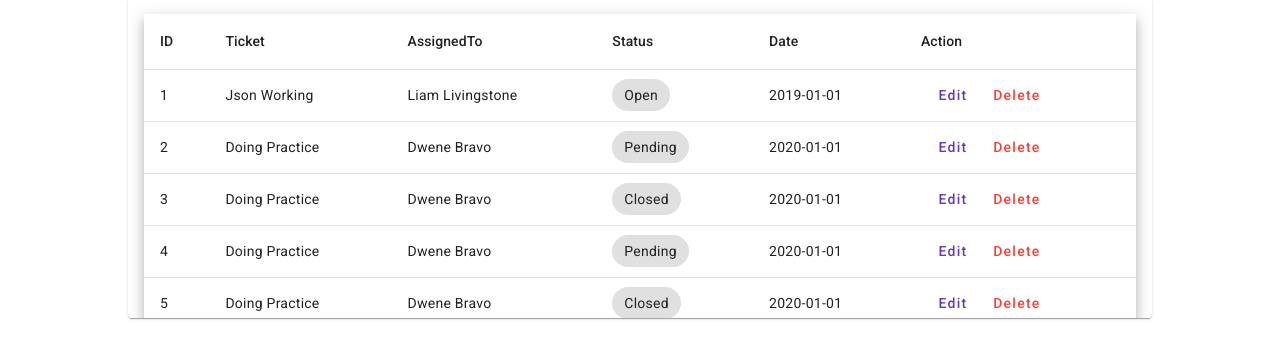
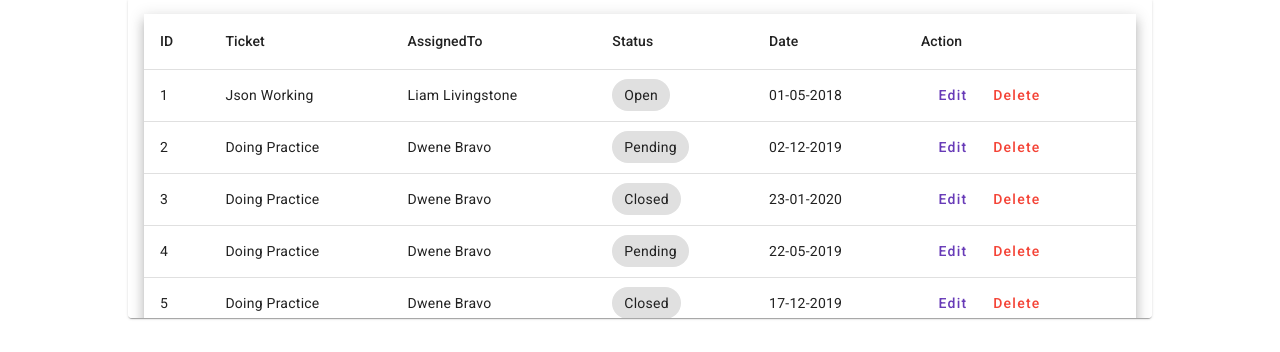
Before and after one commit to syagyesh/Assignment5, an Angular app: page / in a window 1280 px wide. Shown: the part 493-845 px from the top of the page. Built offline with nearby package versions, Linux system fonts and the light colour scheme.

Commit message:
date style added

```diff
--- a/package.json
+++ b/package.json
@@ -17,9 +17,11 @@
     "@angular/core": "^16.1.0",
     "@angular/forms": "^16.1.0",
     "@angular/material": "^16.1.7",
+    "@angular/material-moment-adapter": "^16.1.7",
     "@angular/platform-browser": "^16.1.0",
     "@angular/platform-browser-dynamic": "^16.1.0",
     "@angular/router": "^16.1.0",
+    "moment": "^2.29.4",
     "rxjs": "~7.8.0",
     "tslib": "^2.3.0",
     "zone.js": "~0.13.0"
--- a/src/app/components/card/card.component.ts
+++ b/src/app/components/card/card.component.ts
@@ -11,7 +11,7 @@ import { DialogComponent } from '../dialog/dialog.component';
   styleUrls: ['./card.component.css']
 })
 export class CardComponent implements OnInit {
-  data = [...data];
+  data : any[];
   dataSource : any[];
 
   // Filter Values
@@ -26,9 +26,9 @@ export class CardComponent implements OnInit {
   constructor(public dialog: MatDialog) {}
 
   ngOnInit(): void {
+    localStorage.getItem('data') ? this.data = JSON.parse(localStorage.getItem('data') || 'null') : this.data = [...data];
     this.dataSource = this.data;
     localStorage.setItem('data', JSON.stringify(this.data));
-    // this.totalData = this.data.length;
     this.filterValues(this.data);
   }
   displayedColumns : string[] = ['id', 'ticket', 'assigned', 'status', 'date', 'action']
--- a/src/app/components/dialog/dialog.component.ts
+++ b/src/app/components/dialog/dialog.component.ts
@@ -1,14 +1,18 @@
 import { Component, Inject, OnInit } from '@angular/core';
 import { FormBuilder } from '@angular/forms';
 import { MAT_DIALOG_DATA, MatDialogRef } from '@angular/material/dialog';
+import { DatePipe } from '@angular/common';
+
+
 
 @Component({
   selector: 'app-dialog',
   templateUrl: './dialog.component.html',
-  styleUrls: ['./dialog.component.css']
+  styleUrls: ['./dialog.component.css'],
 })
 export class DialogComponent implements OnInit {
-  constructor(private formbuilder: FormBuilder,public dialogRef: MatDialogRef<any>,@Inject(MAT_DIALOG_DATA) public data: any) {}
+  constructor(private formbuilder: FormBuilder,public dialogRef: MatDialogRef<any>,@Inject(MAT_DIALOG_DATA) public data: any,
+  private datepipe: DatePipe) {}
   dataJson = [...this.data.editData];
   ngOnInit(): void {
     if(this.data.indexOfData != -1){
@@ -20,6 +24,7 @@ export class DialogComponent implements OnInit {
                     {value: 'Pending', viewValue: 'InProgress'},
                     {value: 'Closed', viewValue: 'Closed'}]
 
+
   dataForm = this.formbuilder.group({
     id: (this.dataJson.length + 1).toString(),
     ticket: this.formbuilder.control(''),
@@ -29,6 +34,7 @@ export class DialogComponent implements OnInit {
     });
 
     addData() {
+      this.dataForm.value.date = this.datepipe.transform(this.dataForm.value.date,'dd-MM-yyyy','en-US');
       this.dialogRef.close(this.dataForm.value);
     }
 
--- a/src/app/data.json
+++ b/src/app/data.json
@@ -4,41 +4,41 @@
         "ticket": "Json Working",
         "assignedTo": "Liam Livingstone",
         "status": "Open",
-        "date": "2019-01-01"
+        "date": "01-05-2018"
     },
     {
         "id": "2",
         "ticket": "Doing Practice",
         "assignedTo": "Dwene Bravo",
         "status": "Pending",
-        "date": "2020-01-01"
+        "date": "02-12-2019"
     },
     {
         "id": "3",
         "ticket": "Doing Practice",
         "assignedTo": "Dwene Bravo",
         "status": "Closed",
-        "date": "2020-01-01"
+        "date": "23-01-2020"
     },
     {
         "id": "4",
         "ticket": "Doing Practice",
         "assignedTo": "Dwene Bravo",
         "status": "Pending",
-        "date": "2020-01-01"
+        "date": "22-05-2019"
     },
     {
         "id": "5",
         "ticket": "Doing Practice",
         "assignedTo": "Dwene Bravo",
         "status": "Closed",
-        "date": "2020-01-01"
+        "date": "17-12-2019"
     },
     {
         "id": "6",
         "ticket": "Doing Practice",
         "assignedTo": "Dwene Bravo",
         "status": "Open",
-        "date": "2020-01-01"
+        "date": "08-04-2022"
     }
 ]
```
Also changed, not shown: src/app/app.module.ts (+7 -2 lines), 1 other file (tests, documents, lock files or other folders).
